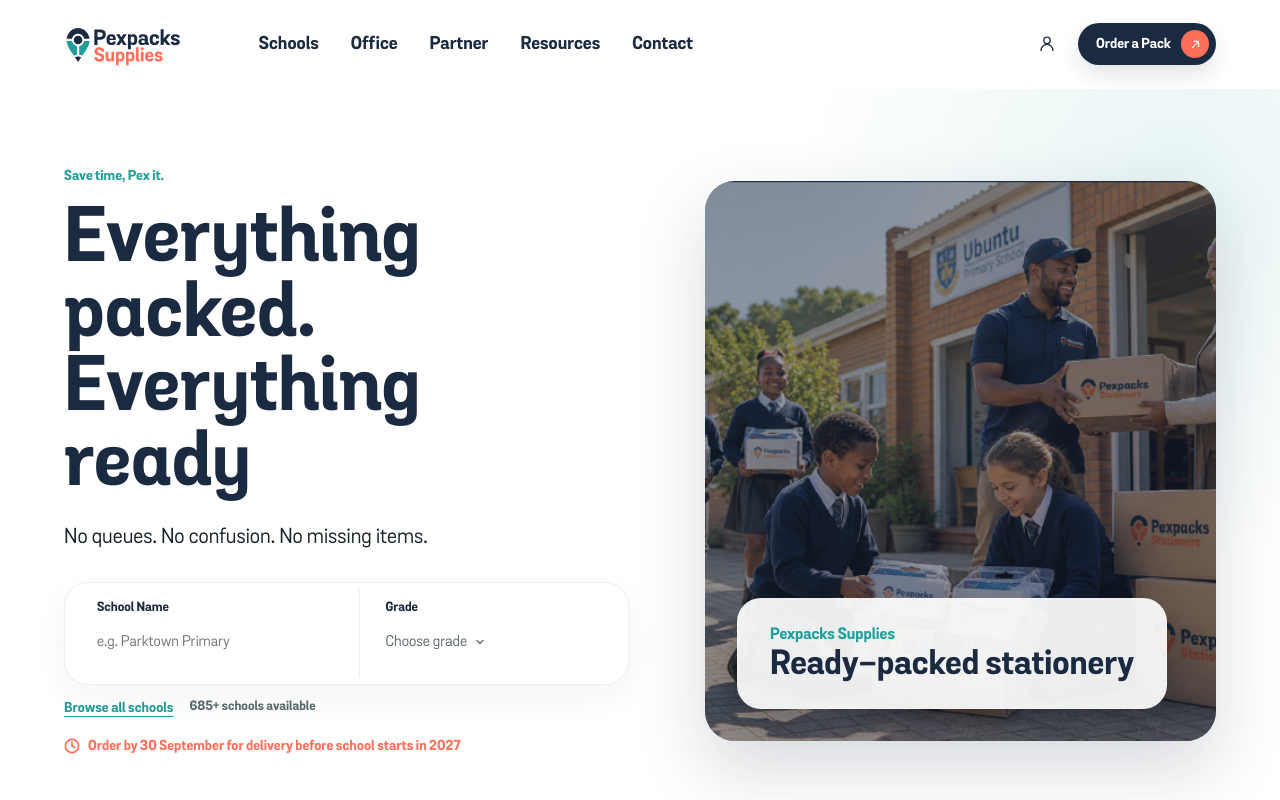
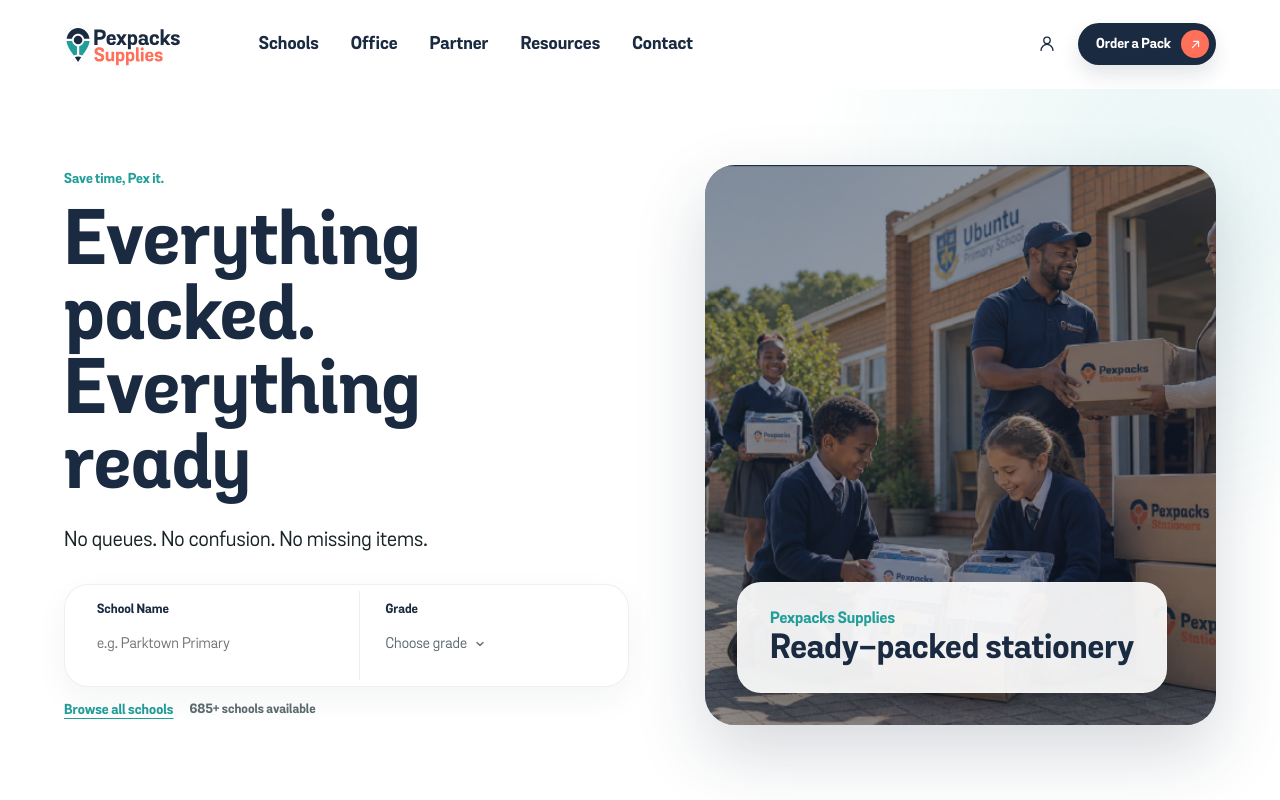
Before and after one commit to mcebisidesigner-spec/pexpacks-supplies, a Next.js app: page / in a window 1280 px wide. Shown: the top 800 px of the page. Built offline with nearby package versions, Linux system fonts and the light colour scheme.

Commit message:
Fix search results panel collision, hide links when panel open, remove urgency bar

```diff
--- a/app/page.tsx
+++ b/app/page.tsx
@@ -108,13 +108,7 @@ export default function HomePage() {
               No queues. No confusion. No missing items.
             </p>
             <HeroSearch />
-            <p className={heroStyles.urgencyBar}>
-              <svg width="16" height="16" viewBox="0 0 24 24" fill="none" stroke="currentColor" strokeWidth="2.5" strokeLinecap="round" strokeLinejoin="round">
-                <circle cx="12" cy="12" r="10" />
-                <polyline points="12 6 12 12 16 14" />
-              </svg>
-              Order by 30 September for delivery before school starts in 2027
-            </p>
+
           </div>
 
           <div className={heroStyles.heroVisual}>
--- a/components/marketing/HeroBase.module.css
+++ b/components/marketing/HeroBase.module.css
@@ -196,20 +196,6 @@
   opacity: 0.8;
 }
 
-.urgencyBar {
-  margin: 16px 0 0;
-  color: var(--pex-coral);
-  font-size: 14px;
-  font-weight: 800;
-  display: flex;
-  align-items: center;
-  gap: 8px;
-}
-
-.urgencyBar svg {
-  flex-shrink: 0;
-}
-
 
 @media (max-width: 1080px) {
   .heroInner,
--- a/components/marketing/HeroSearch.tsx
+++ b/components/marketing/HeroSearch.tsx
@@ -204,12 +204,14 @@ export function HeroSearch() {
           </p>
         ) : null}
       </form>
+      {panelOpen ? null : (
         <div className={styles.heroSearchLinks}>
           <Link href="/schools" className={styles.heroFallbackLink}>
             Browse all schools
           </Link>
           <span className={styles.heroSearchCount}>685+ schools available</span>
         </div>
+      )}
       <SearchHelperPill
         storageKey="Pexpacks:gauteng-helper:home"
         isInputFocused={isSchoolInputFocused}
```
Lines whose indentation alone changed are shown as unchanged.
